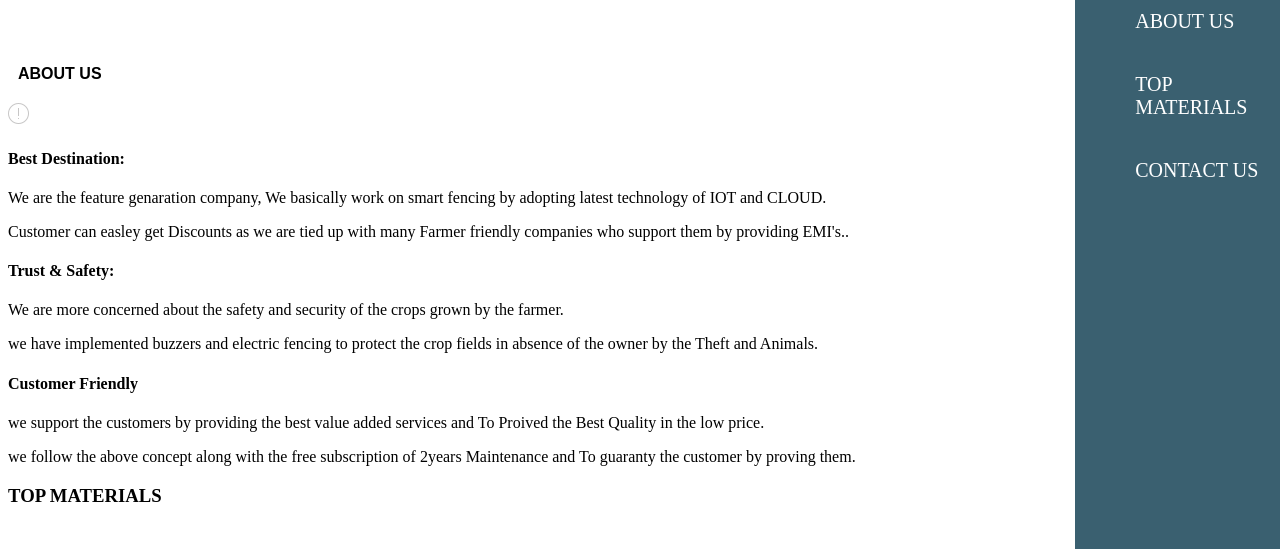
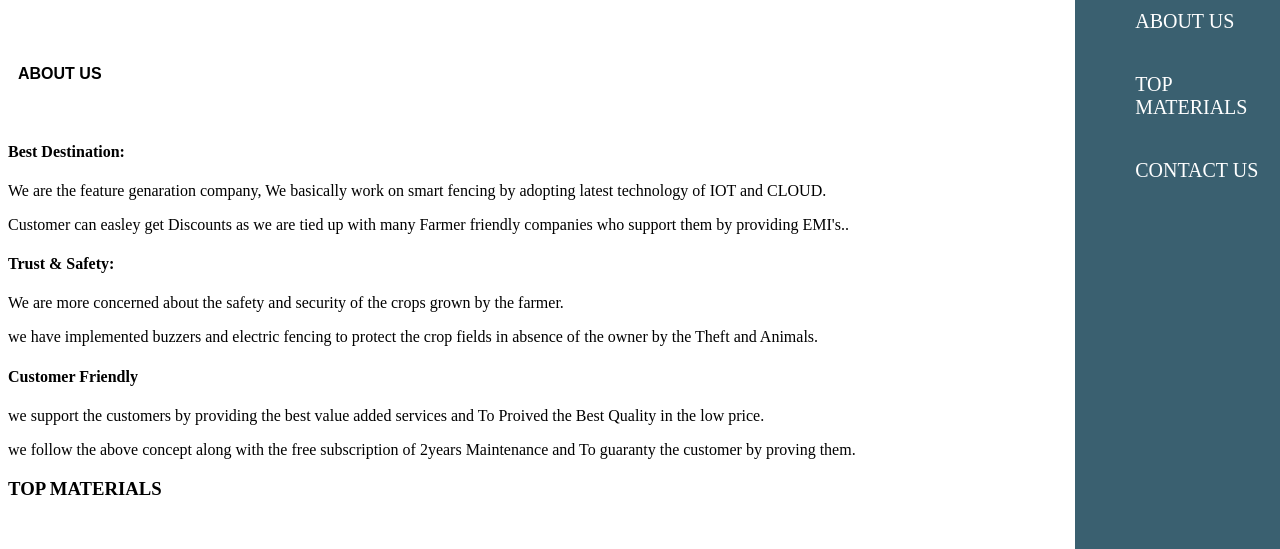
Before and after one commit to Rishabsp/RPLtechno-Task, a plain HTML site: page index.html in a window 1280 px wide. Shown: the part 225-774 px from the top of the page. Drawn offline with Linux system fonts and the light colour scheme.

Commit message:
Update index.html

```diff
--- a/index.html
+++ b/index.html
@@ -50,7 +50,7 @@
 							</div>
 <div class="wrapper">
 <h1> ABOUT US</h1>
-<span></span><img src="about-img.png" alt=""><span></span>
+<span></span><img src="READEimage.md" alt=""><span></span>
  <h4><span></span>Best Destination:</h4>
 			 <p> We are the feature genaration company, We basically work on smart fencing
 				by adopting latest technology of IOT and CLOUD.</p>
```
